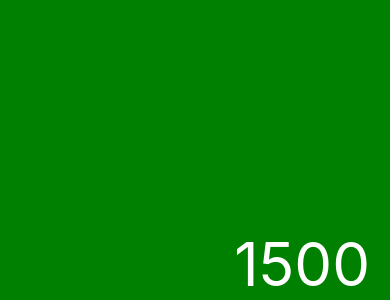
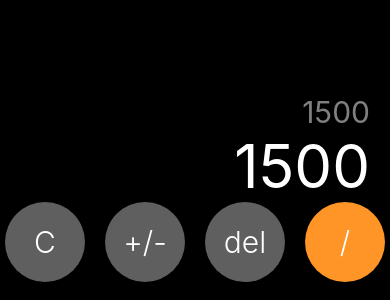
Before and after one commit to AntonioSalazar/react-native-calculator, a React Native app: screen / in a window 390 px wide. Shown: the part 544-844 px from the top of the page. Built offline with nearby package versions, Linux system fonts and the light colour scheme.

Commit message:
working on the styles of the buttons

```diff
--- a/App.tsx
+++ b/App.tsx
@@ -1,6 +1,6 @@
 import React from 'react';
 import {SafeAreaView, StatusBar} from 'react-native';
-import CalculatorScreen from './src/components/CalculatorScreen';
+import CalculatorScreen from './src/screens/CalculatorScreen';
 import {styles} from './src/themes/appTheme';
 
 const App = () => {
--- /dev/null
+++ b/src/components/CalcButton.tsx
@@ -0,0 +1,22 @@
+import React from 'react';
+import {View, Text} from 'react-native';
+import {styles} from '../themes/appTheme';
+
+interface Props {
+  text: string;
+  color?: string;
+}
+
+const CalcButton = ({text, color}: Props) => {
+  return (
+    <View
+      style={{
+        ...styles.button,
+        backgroundColor: color,
+      }}>
+      <Text style={styles.buttonText}>{text}</Text>
+    </View>
+  );
+};
+
+export default CalcButton;
--- a/src/components/CalculatorScreen.tsx
+++ /dev/null
@@ -1,13 +0,0 @@
-import React from 'react';
-import {View, Text} from 'react-native';
-import {styles} from '../themes/appTheme';
-
-const CalculatorScreen = () => {
-  return (
-    <View style={styles.calculatorContainer}>
-      <Text style={styles.result}>1500</Text>
-    </View>
-  );
-};
-
-export default CalculatorScreen;
--- /dev/null
+++ b/src/screens/CalculatorScreen.tsx
@@ -0,0 +1,21 @@
+import React from 'react';
+import {View, Text} from 'react-native';
+import {styles} from '../themes/appTheme';
+import CalcButton from '../components/CalcButton';
+
+const CalculatorScreen = () => {
+  return (
+    <View style={styles.calculatorContainer}>
+      <Text style={styles.smallResult}>1500</Text>
+      <Text style={styles.result}>1500</Text>
+      <View style={styles.row}>
+        <CalcButton text="C" color="#9b9b9b9b" />
+        <CalcButton text="+/-" color="#9b9b9b9b" />
+        <CalcButton text="del" color="#9b9b9b9b" />
+        <CalcButton text="/" color="#ff9427" />
+      </View>
+    </View>
+  );
+};
+
+export default CalculatorScreen;
--- a/src/themes/appTheme.tsx
+++ b/src/themes/appTheme.tsx
@@ -9,7 +9,6 @@ export const styles = StyleSheet.create({
   calculatorContainer: {
     flex: 1,
     paddingHorizontal: 20,
-    backgroundColor: 'green',
     justifyContent: 'flex-end',
   },
 
@@ -18,4 +17,34 @@ export const styles = StyleSheet.create({
     fontSize: 60,
     textAlign: 'right',
   },
+
+  smallResult: {
+    color: 'rgba(255,255,255, 0.5)',
+    fontSize: 30,
+    textAlign: 'right',
+  },
+
+  row: {
+    flexDirection: 'row',
+    justifyContent: 'center',
+    marginBottom: 18,
+    paddingHorizontal: 10,
+  },
+
+  button: {
+    height: 80,
+    width: 80,
+    backgroundColor: '#2d2d2d',
+    borderRadius: 100,
+    justifyContent: 'center',
+    marginHorizontal: 10,
+  },
+
+  buttonText: {
+    textAlign: 'center',
+    color: 'white',
+    fontSize: 30,
+    padding: 10,
+    fontWeight: '300',
+  },
 });
```
